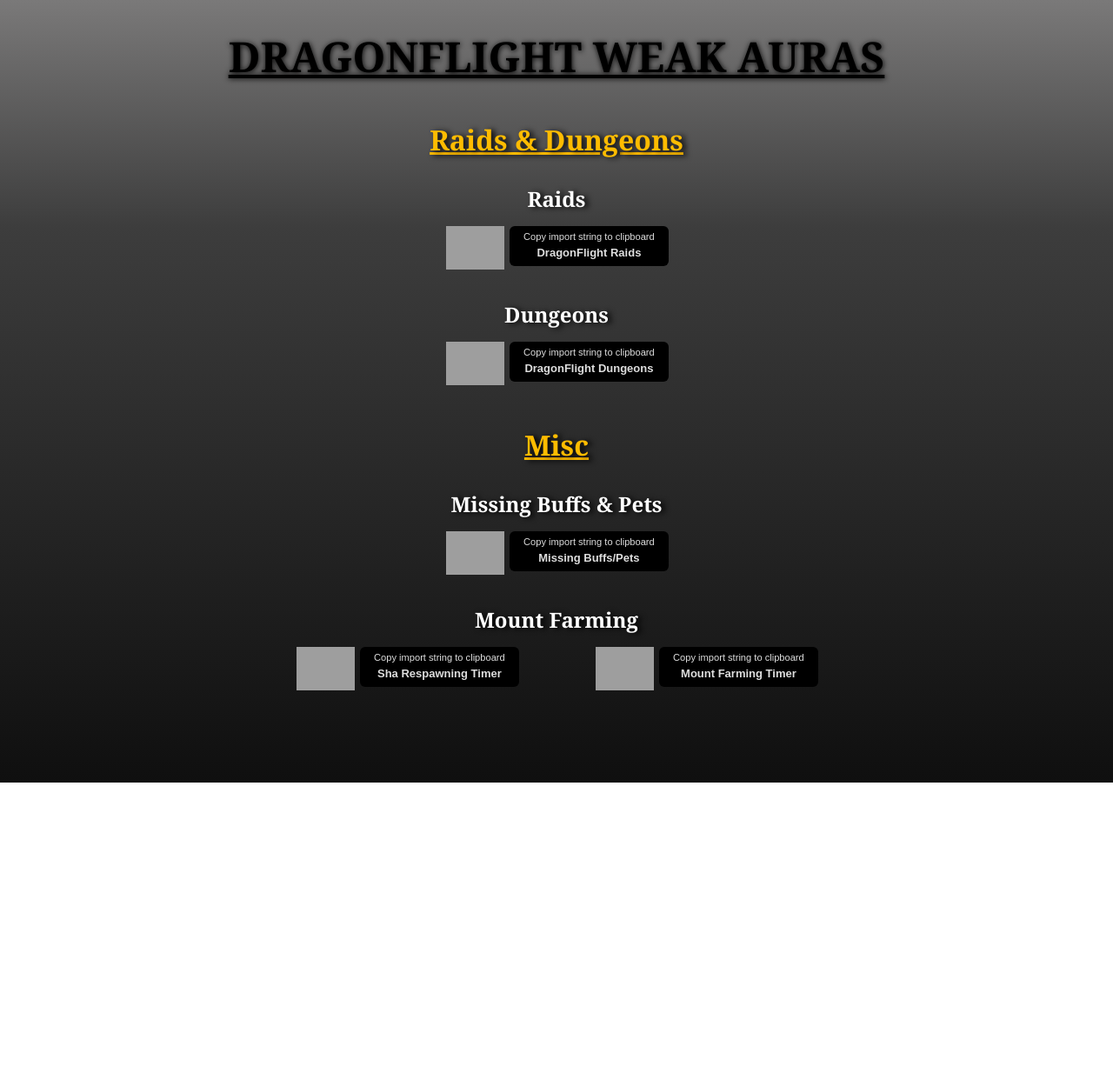
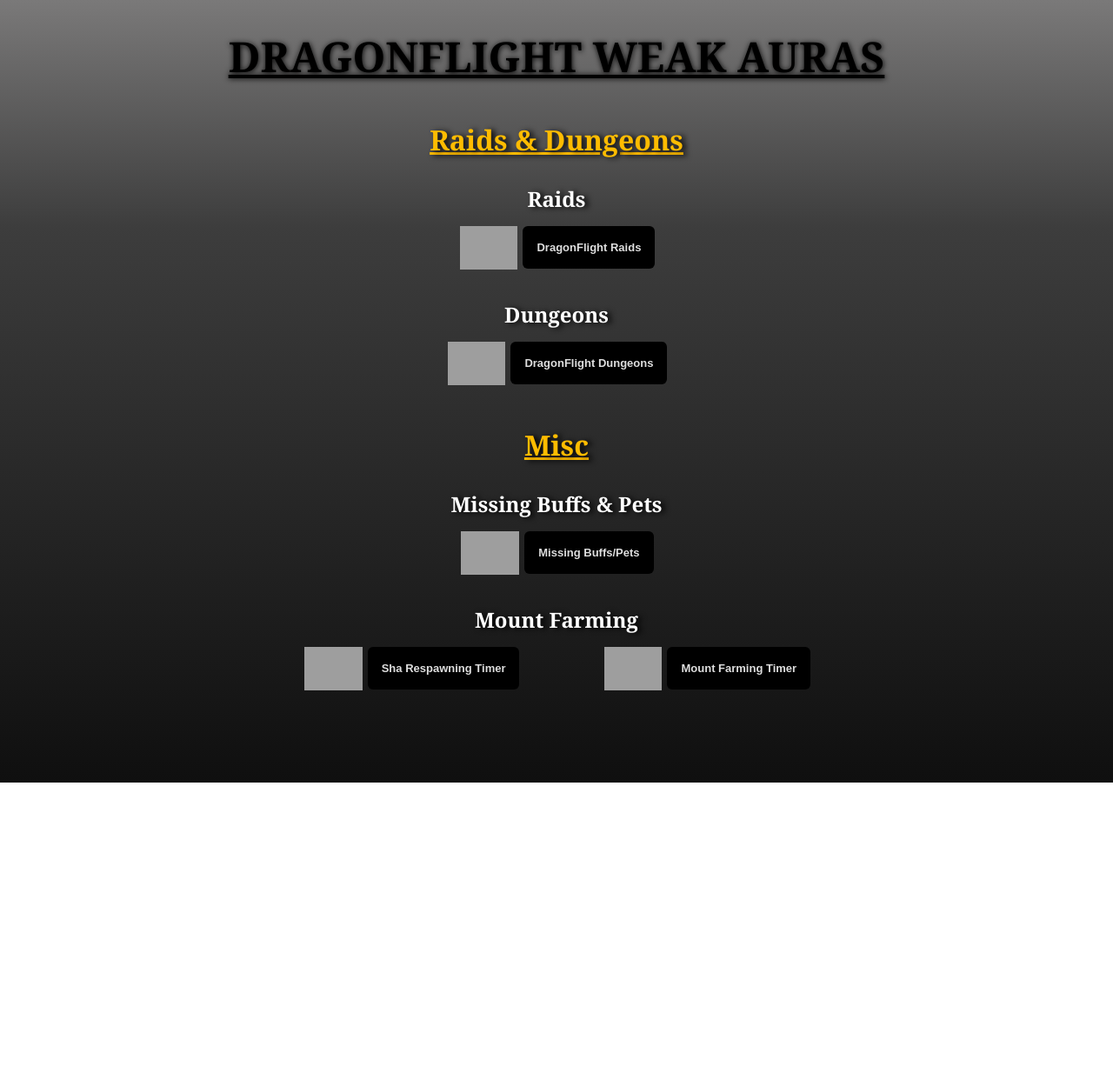
Before and after one commit to SEguild/seguild.github.io, a Jekyll site: the page wa/weakauras.html, which Jekyll copies as it is, in a window 1280 px wide. Shown: the whole page at 87% size. Built offline with Jekyll 4.4.1, drawn with Linux system fonts in a browser that asks for light colours; grey boxes are pictures that could not be loaded.

Commit message:
removed click to copy message

```diff
--- a/wa/weakauras.css
+++ b/wa/weakauras.css
@@ -34,6 +34,7 @@ h2 {
     display: inline;
     padding: 4px 16px;
     min-width: 130px;
+    min-height: 90%;
     cursor: pointer;
     background-color: #000;
     color: rgba(255, 255, 255, 0.87);
--- a/wa/weakauras.html
+++ b/wa/weakauras.html
@@ -21,7 +21,6 @@
                     <span class="wago wagoEmbed">
                         <a href="https://wago.io/4Pao4uRwe"><img src="https://media.wago.io/logo/57x57.png" /></a>
                         <button class="wagoCopyButton">
-                            <small class="clickToCopyWago">Copy import string to clipboard</small>
                             <div class="wagoName">DragonFlight Raids</div>
                         </button>
                     </span>
@@ -32,7 +31,6 @@
                     <span class="wago wagoEmbed">
                         <a href="https://wago.io/Ia62lAh6b"><img src="https://media.wago.io/logo/57x57.png" /></a>
                         <button class="wagoCopyButton">
-                            <small class="clickToCopyWago">Copy import string to clipboard</small>
                             <div class="wagoName">DragonFlight Dungeons</div>
                         </button>
                     </span>
@@ -44,7 +42,6 @@
                     <span class="wago wagoEmbed">
                         <a href="https://wago.io/LN_QqzHiB"><img src="https://media.wago.io/logo/57x57.png" /></a>
                         <button class="wagoCopyButton">
-                            <small class="clickToCopyWago">Copy import string to clipboard</small>
                             <div class="wagoName">Missing Buffs/Pets</div>
                         </button>
                     </span>
@@ -55,7 +52,6 @@
                     <span class="wago wagoEmbed">
                         <a href="https://wago.io/wQr-d9_Zh"><img src="https://media.wago.io/logo/57x57.png" /></a>
                         <button class="wagoCopyButton">
-                            <small class="clickToCopyWago">Copy import string to clipboard</small>
                             <div class="wagoName">Sha Respawning Timer</div>
                         </button>
                     </span>
@@ -63,7 +59,6 @@
                     <span class="wago wagoEmbed">
                         <a href="https://wago.io/1-MsvLtNP"><img src="https://media.wago.io/logo/57x57.png" /></a>
                         <button class="wagoCopyButton">
-                            <small class="clickToCopyWago">Copy import string to clipboard</small>
                             <div class="wagoName">Mount Farming Timer</div>
                         </button>
                     </span>
```
